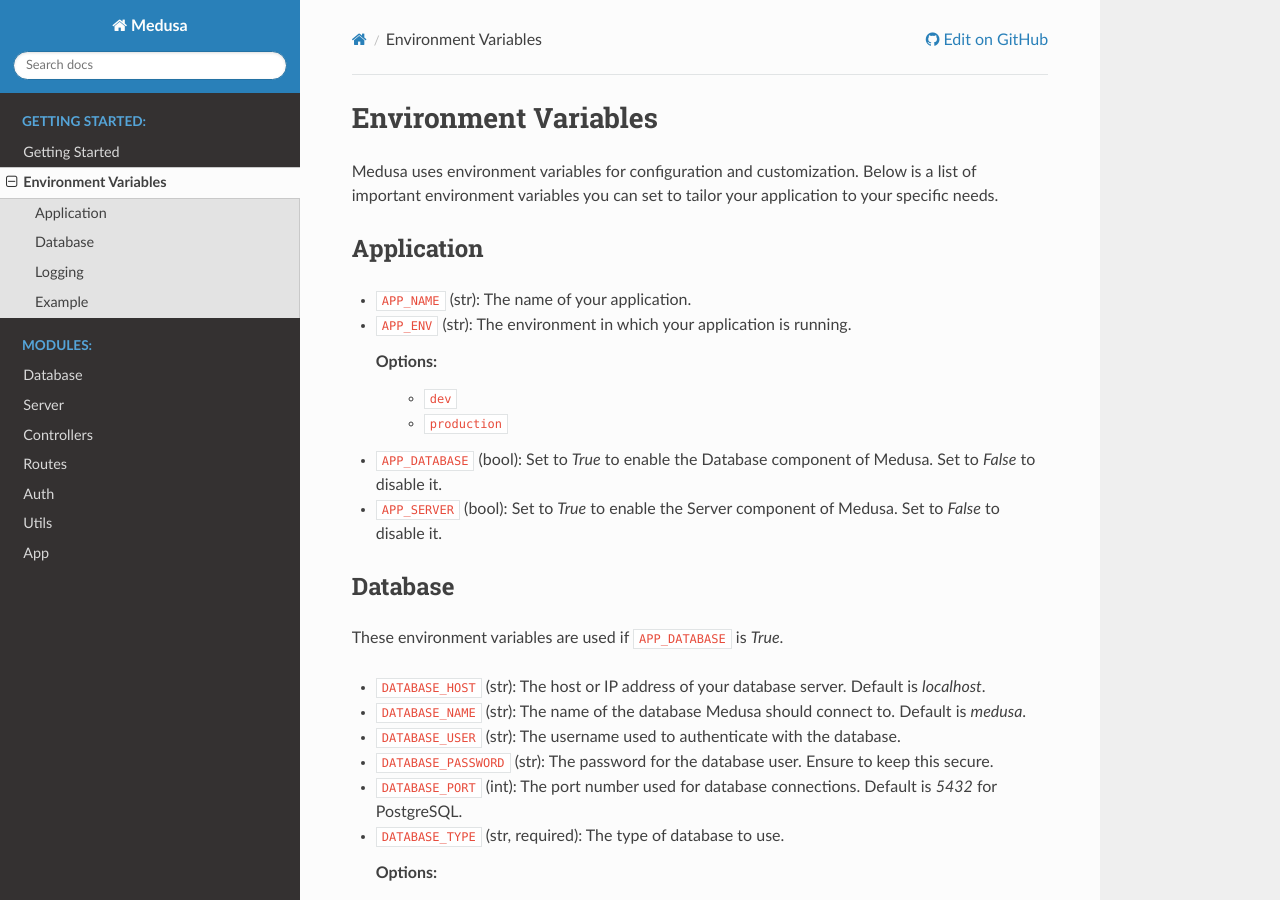
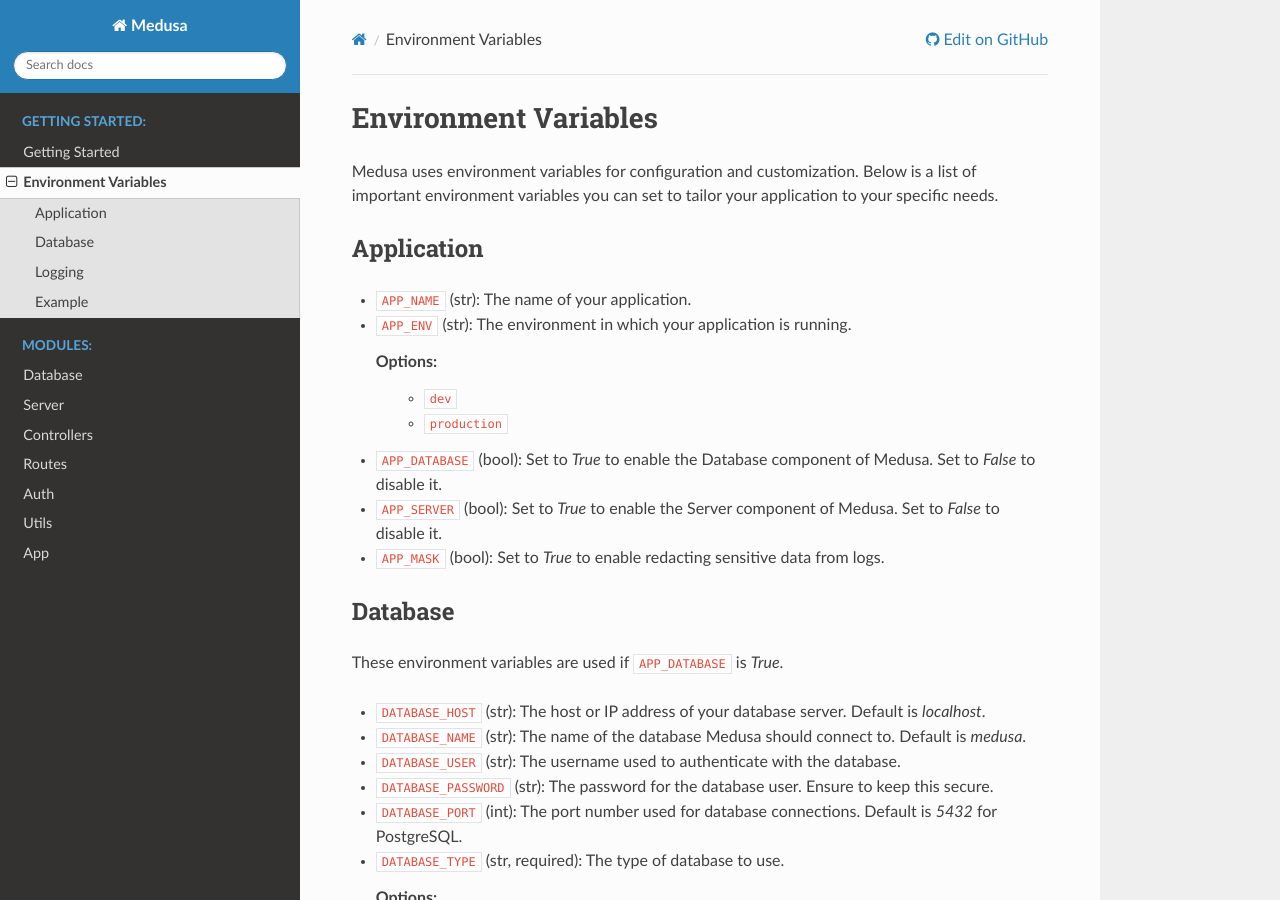
Before and after one commit to jacobfholland/medusa, a Sphinx documentation site: the page built from docs/sphinx/source/envs.rst, in a window 1280 px wide and 900 px high. Built offline with Sphinx 7.4.7 and the Read the Docs theme 2.0.0, drawn with Linux system fonts in a browser that asks for light colours.

Commit message:
[FIX] Environment variables docs

```diff
--- a/docs/sphinx/source/envs.rst
+++ b/docs/sphinx/source/envs.rst
@@ -15,6 +15,7 @@
 
 - ``APP_DATABASE`` (bool): Set to `True` to enable the Database component of Medusa. Set to `False` to disable it.
 - ``APP_SERVER`` (bool): Set to `True` to enable the Server component of Medusa. Set to `False` to disable it.
+- ``APP_MASK`` (bool): Set to `True` to enable redacting sensitive data from logs.
 
 Database
 --------
```
